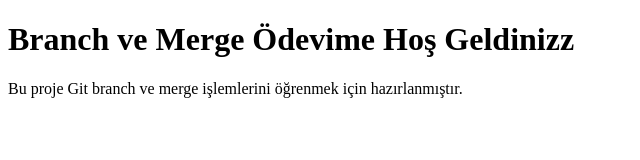
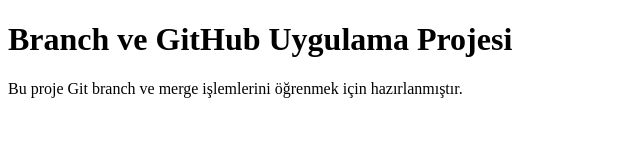
Before and after one commit to hedasu/ito_branch_merge_hw, a plain HTML site: page index.html in a window 1280 px wide. Shown: the whole page, without its empty margins (0-640 px from the left). Drawn offline with Linux system fonts and the light colour scheme.

Commit message:
Merge branch 'feature/homepage-title'

```diff
--- a/index.html
+++ b/index.html
@@ -8,7 +8,7 @@
 
 <body>
 
-    <h1>Branch ve Merge Ödevime Hoş Geldinizz</h1>
+    <h1>Branch ve GitHub Uygulama Projesi</h1>
 
     <p>Bu proje Git branch ve merge işlemlerini öğrenmek için hazırlanmıştır.</p>
 
```
